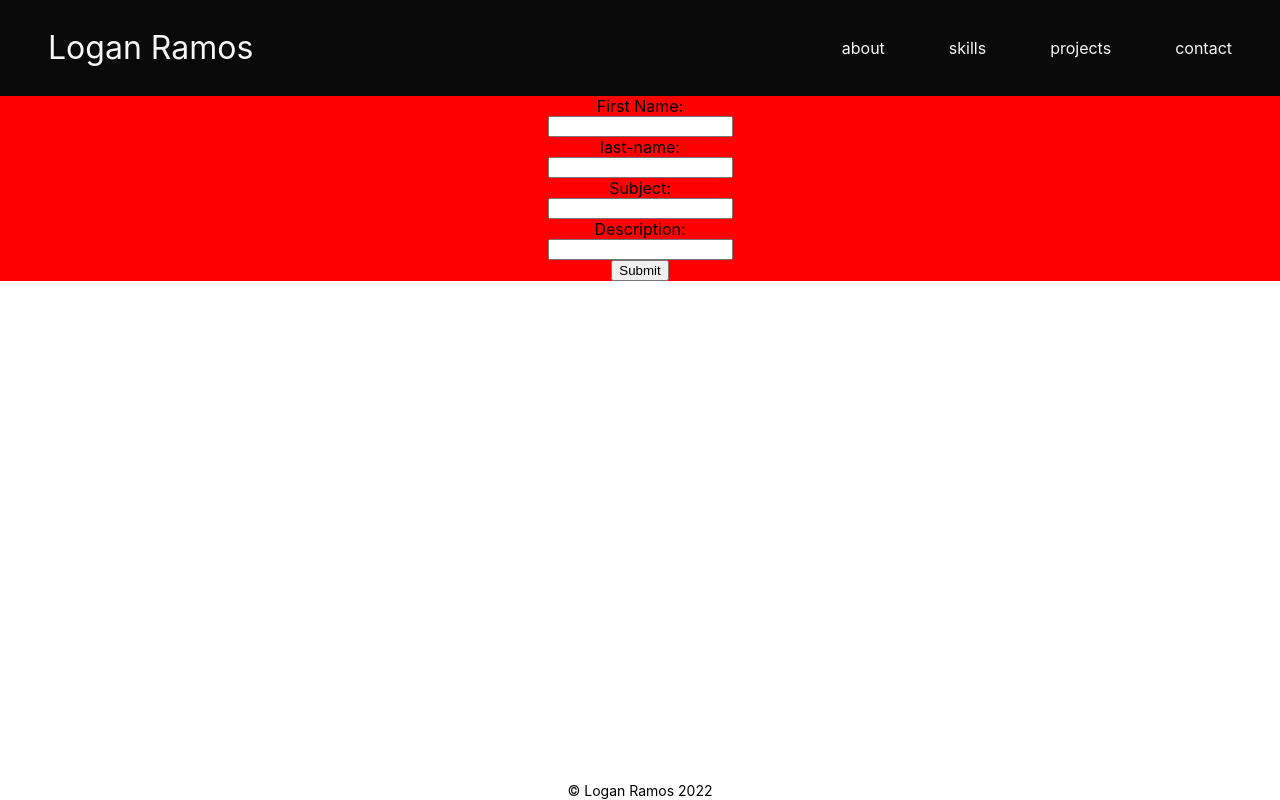
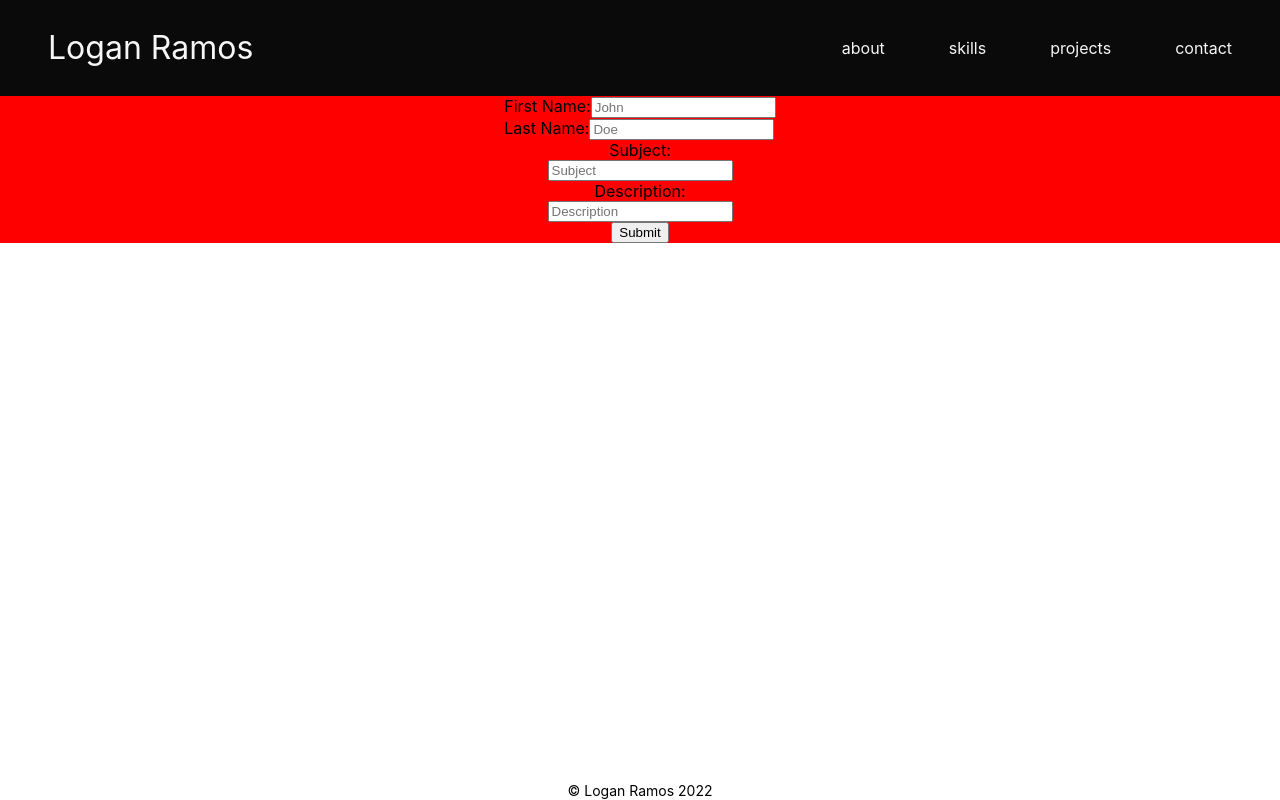
Before and after one commit to Renzlawr/next-portfolio, a Next.js app: page /contact in a window 1280 px wide. Built offline with nearby package versions, Linux system fonts and the light colour scheme.

Commit message:
conact styling

```diff
--- a/src/pages/contact.js
+++ b/src/pages/contact.js
@@ -4,23 +4,29 @@ import styles from '../../styles/contact.module.scss'
 const contact = () => {
   return (
     <form className={styles['contact-container']}>
-      <label for='first-name'>
-        First Name:
-      </label>
-      <input name='first-name' type='text' id='first-name' />
-      <label for='last-name' type='text'>
-        last-name:
-      </label>
-      <input name='last-name' type='text' id='last-name' />
+      <div className={styles['names-container']}>
+        <div className={styles['name-container']}>
+          <label for='first-name'>
+            First Name:
+          </label>
+          <input className={styles['input']} name='first-name' type='text' id='first-name' placeholder='John' />
+        </div>
+        <div className={styles['name-container']}>
+          <label for='last-name' type='text'>
+            Last Name:
+          </label>
+          <input className={styles['input']} name='last-name' type='text' id='last-name' placeholder='Doe' />
+        </div>
+      </div>
       <label for='Subject' type='text'>
         Subject:
       </label>
-      <input name='subjest' type='text' id='subjest' />
+      <input className={styles['input']} name='subjest' type='text' id='subjest' placeholder='Subject'/>
       <label for='Description' type='text'>
         Description:
       </label>
-      <input name='description' type='text' id='description' />
-      <button type="submit">
+      <input className={styles['input-desc']} name='description' type='text-area' id='description'  placeholder='Description'/>
+      <button type="submit" className={styles.submit}>
         Submit
       </button>
     </form>
```
